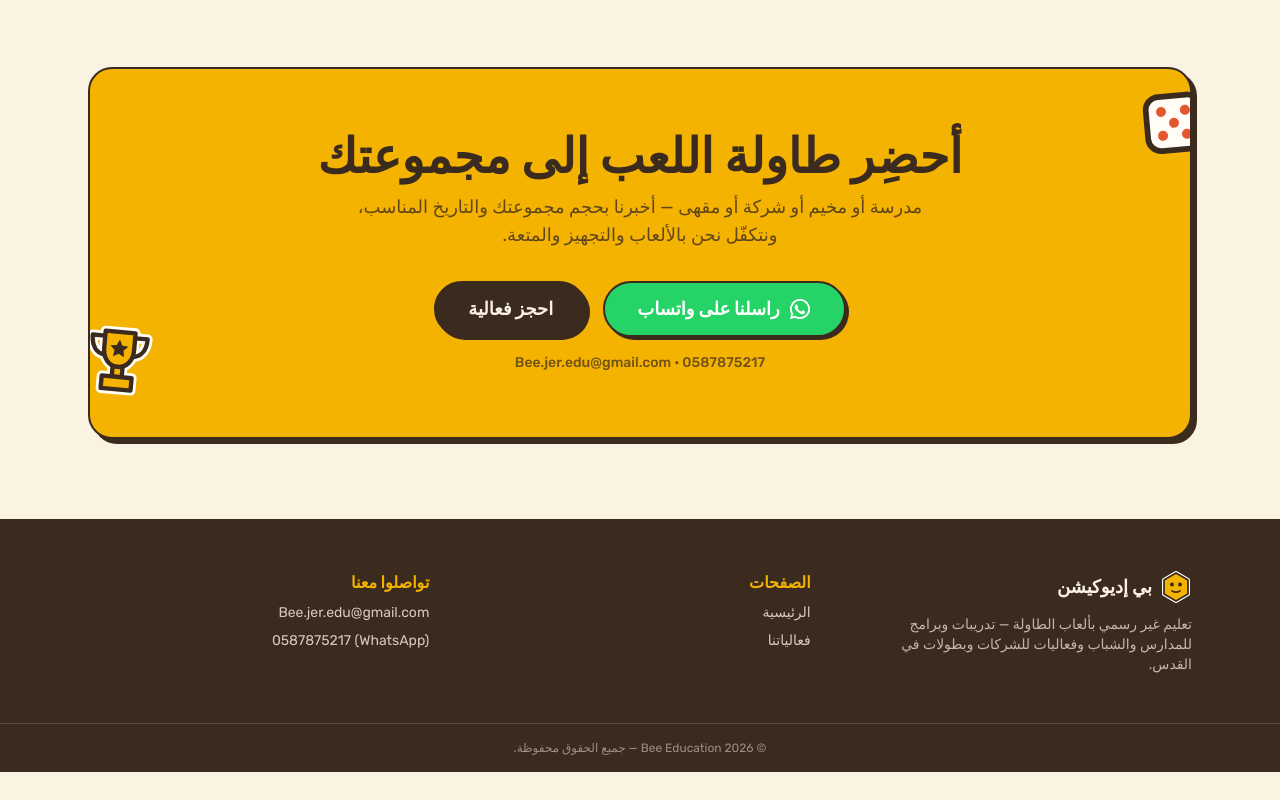
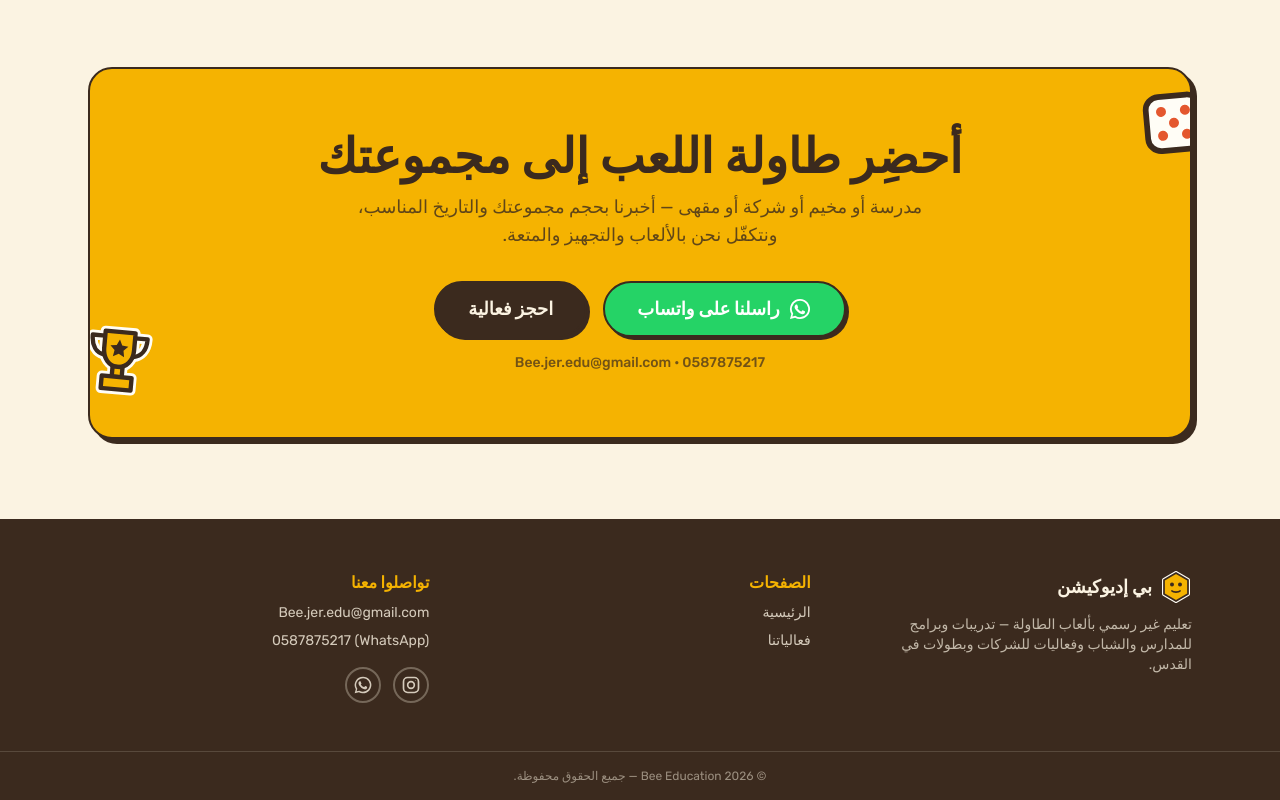
Before and after one commit to AbdelrahmanSalhab/bee-education, a React (Vite) app: page /offerings in a window 1280 px wide. Shown: the part 1985-2785 px from the top of the page. Before the commit the page ends 2757 px from the top, so only its background shows below. Built offline with nearby package versions, Linux system fonts and the light colour scheme; a web font is replaced by a local one.

Commit message:
Add brand logo to hero and social links to footer

```diff
--- a/src/components/Footer.jsx
+++ b/src/components/Footer.jsx
@@ -36,6 +36,32 @@ export default function Footer() {
           <a href={contact.whatsappUrl} target="_blank" rel="noopener noreferrer" dir="ltr" className="w-fit text-sm text-board/80 hover:text-honey">
             {contact.phoneDisplay} (WhatsApp)
           </a>
+          <div className="mt-2 flex items-center gap-3">
+            <a
+              href={contact.instagramUrl}
+              target="_blank"
+              rel="noopener noreferrer"
+              aria-label="Instagram"
+              className="flex h-9 w-9 items-center justify-center rounded-full border-2 border-board/30 text-board/80 transition-colors hover:border-honey hover:text-honey"
+            >
+              <svg viewBox="0 0 24 24" fill="none" stroke="currentColor" strokeWidth="2" className="h-5 w-5" aria-hidden="true">
+                <rect x="3" y="3" width="18" height="18" rx="5" />
+                <circle cx="12" cy="12" r="4" />
+                <circle cx="17.2" cy="6.8" r="0.5" fill="currentColor" stroke="none" />
+              </svg>
+            </a>
+            <a
+              href={contact.whatsappUrl}
+              target="_blank"
+              rel="noopener noreferrer"
+              aria-label="WhatsApp"
+              className="flex h-9 w-9 items-center justify-center rounded-full border-2 border-board/30 text-board/80 transition-colors hover:border-honey hover:text-honey"
+            >
+              <svg viewBox="0 0 24 24" fill="currentColor" className="h-5 w-5" aria-hidden="true">
+                <path d="M12 2a10 10 0 0 0-8.6 15.1L2 22l5.1-1.3A10 10 0 1 0 12 2zm0 18.2c-1.5 0-3-.4-4.3-1.2l-.3-.2-3 .8.8-3-.2-.3A8.2 8.2 0 1 1 12 20.2zm4.6-6.1c-.3-.1-1.5-.7-1.7-.8-.2-.1-.4-.1-.6.1-.2.3-.6.8-.8 1-.1.2-.3.2-.5.1a6.7 6.7 0 0 1-3.4-2.9c-.3-.4 0-.5.1-.7l.4-.5c.1-.2.1-.3 0-.5-.1-.1-.6-1.4-.8-1.9-.2-.5-.4-.4-.6-.4h-.5c-.2 0-.5.1-.7.3-.2.3-.9.9-.9 2.1s.9 2.4 1 2.6c.1.2 1.8 2.8 4.4 3.9.6.3 1.1.4 1.5.6.6.2 1.2.2 1.6.1.5-.1 1.5-.6 1.7-1.2.2-.6.2-1.1.2-1.2l-.1-.5c-.1 0-.3-.1-.6-.2z" />
+              </svg>
+            </a>
+          </div>
         </div>
       </div>
       <div className="border-t border-board/15 py-4 text-center text-xs text-board/50">
--- a/src/data/contact.js
+++ b/src/data/contact.js
@@ -3,4 +3,5 @@ export default {
   email: 'Bee.jer.edu@gmail.com',
   phoneDisplay: '0587875217',
   whatsappUrl: 'https://wa.me/972587875217',
+  instagramUrl: 'https://www.instagram.com/bee.education.1/',
 }
--- a/src/pages/Home.jsx
+++ b/src/pages/Home.jsx
@@ -10,7 +10,7 @@ import { Float, Reveal, TokenCard } from '../components/motion'
 import { DieSticker, MeepleSticker, CardsSticker, BeeHexSticker, stickerByName } from '../components/Stickers'
 
 function Hero() {
-  const { t } = useLang()
+  const { t, lang } = useLang()
   return (
     <section className="relative mx-auto max-w-6xl px-4 pb-20 pt-16 text-center sm:px-6 sm:pt-24">
       <Float className="absolute start-4 top-10 hidden md:block" rotate={7} duration={7}>
@@ -27,10 +27,15 @@ function Hero() {
       </Float>
 
       <Reveal className="flex flex-col items-center gap-6">
-        <span className="rounded-full border-2 border-ink bg-card px-4 py-1.5 font-display text-sm font-bold shadow-token-sm">
-          {t.hero.eyebrow}
+        <img
+          src="/brand-logo.png"
+          alt="BEE — Here to Be"
+          className="h-44 w-auto sm:h-56"
+        />
+        <span className="font-display text-3xl font-extrabold sm:text-4xl">
+          {lang === 'ar' ? 'بي إديوكيشن' : 'Bee Education'}
         </span>
-        <h1 className="mx-auto max-w-3xl font-display text-5xl font-extrabold leading-[1.1] sm:text-7xl">
+        <h1 className="mx-auto max-w-3xl font-display text-4xl font-extrabold leading-[1.15] sm:text-6xl">
           {t.hero.title}
         </h1>
         <p className="mx-auto max-w-2xl text-lg text-ink-soft sm:text-xl">{t.hero.sub}</p>
```
Also changed, not shown: public/brand-logo.png (added).
